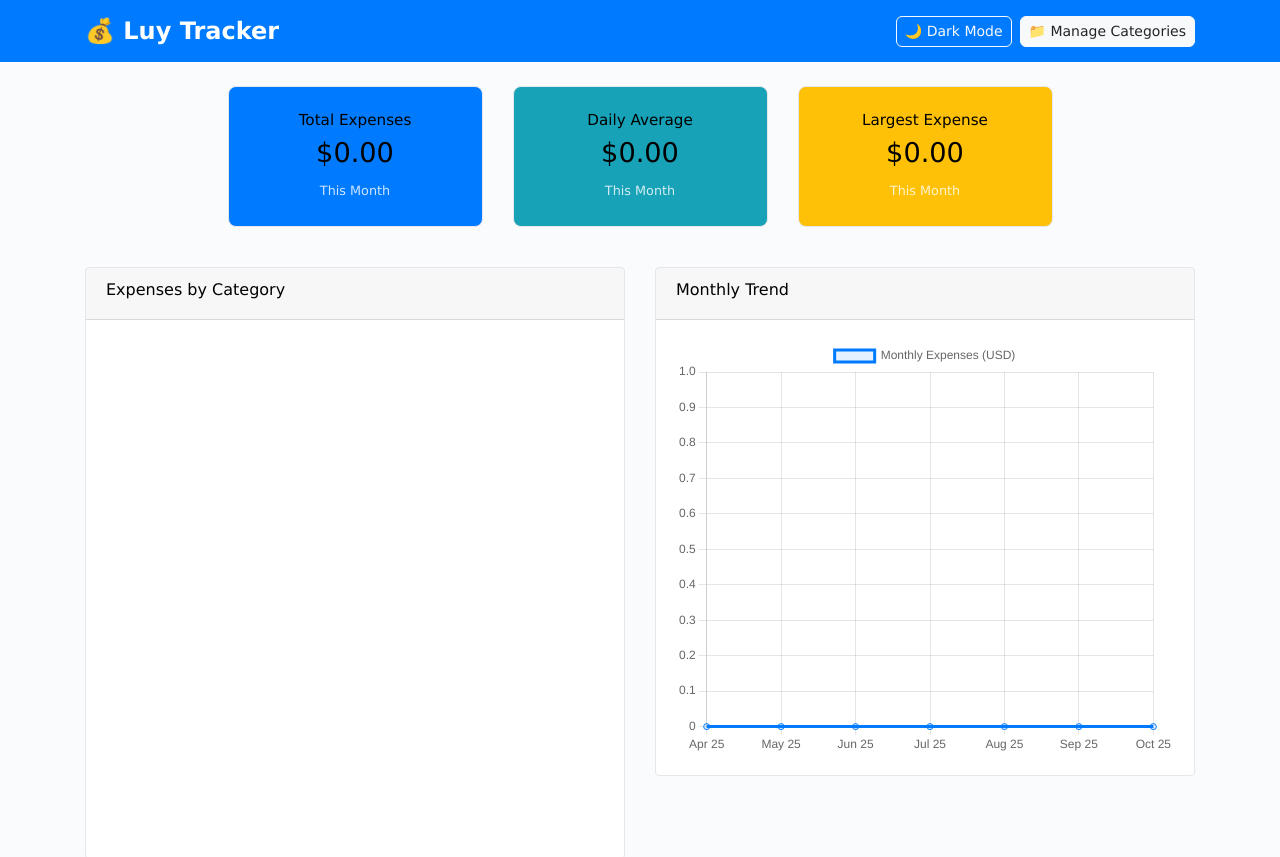
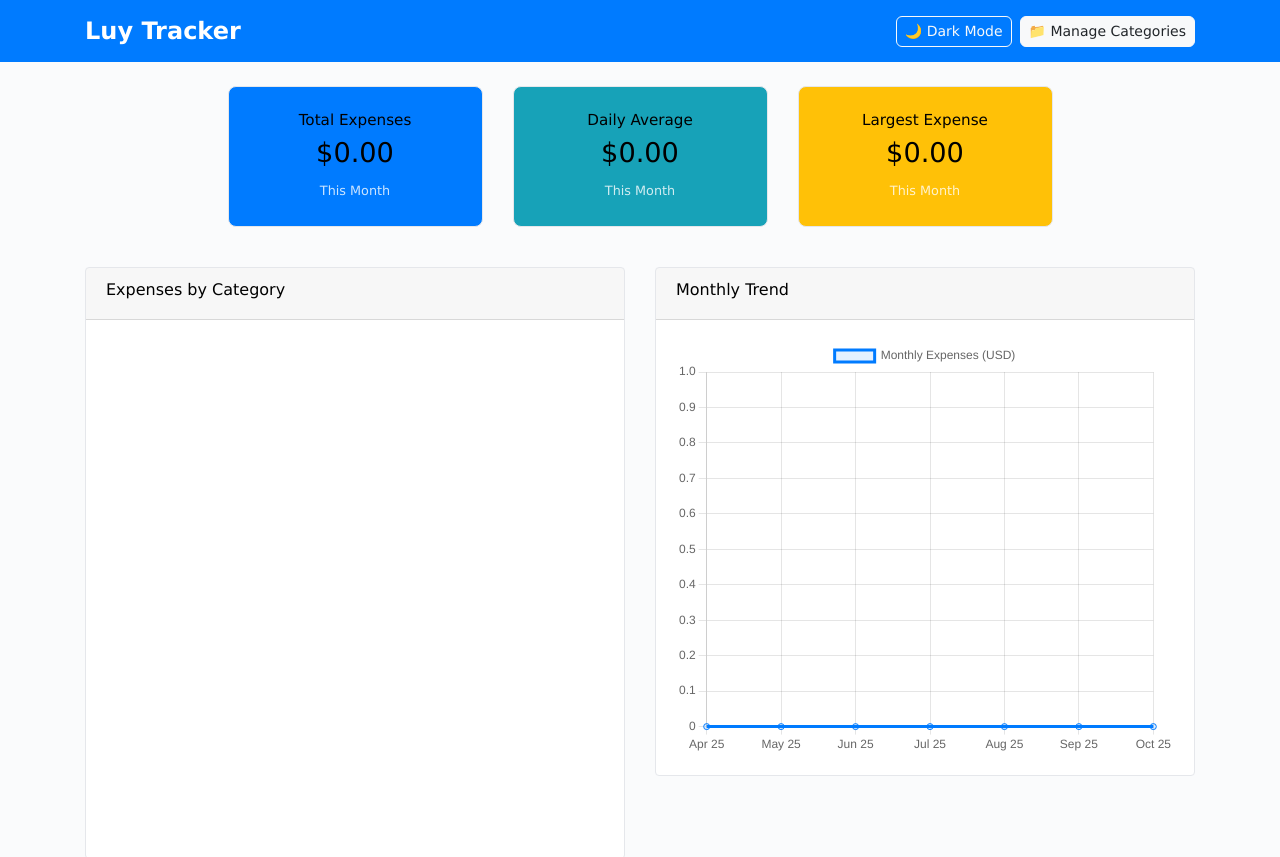
Before and after one commit to Sovann2311/luy-tracker, a plain HTML site: page index.html in a window 1280 px wide. Shown: the top 857 px of the page. Drawn offline with nearby package versions, Linux system fonts and the light colour scheme.

Commit message:
Modify some part on the UI

```diff
--- a/index.html
+++ b/index.html
@@ -3,7 +3,7 @@
 <head>
     <meta charset="UTF-8">
     <meta name="viewport" content="width=device-width, initial-scale=1.0">
-    <title>Luy Tracker - Smart Money Management</title>
+    <title>Luy Tracker</title>
     <!-- Bootstrap CSS -->
     <link rel="stylesheet" href="https://maxcdn.bootstrapcdn.com/bootstrap/4.5.2/css/bootstrap.min.css">
     <!-- Chart.js -->
@@ -15,7 +15,7 @@
     <nav class="navbar navbar-expand-lg navbar-dark bg-primary">
         <div class="container">
             <a class="navbar-brand font-weight-bold" href="#">
-                💰 Luy Tracker
+                Luy Tracker
             </a>
             <button class="navbar-toggler" type="button" data-toggle="collapse" data-target="#navbarNav">
                 <span class="navbar-toggler-icon"></span>
```
